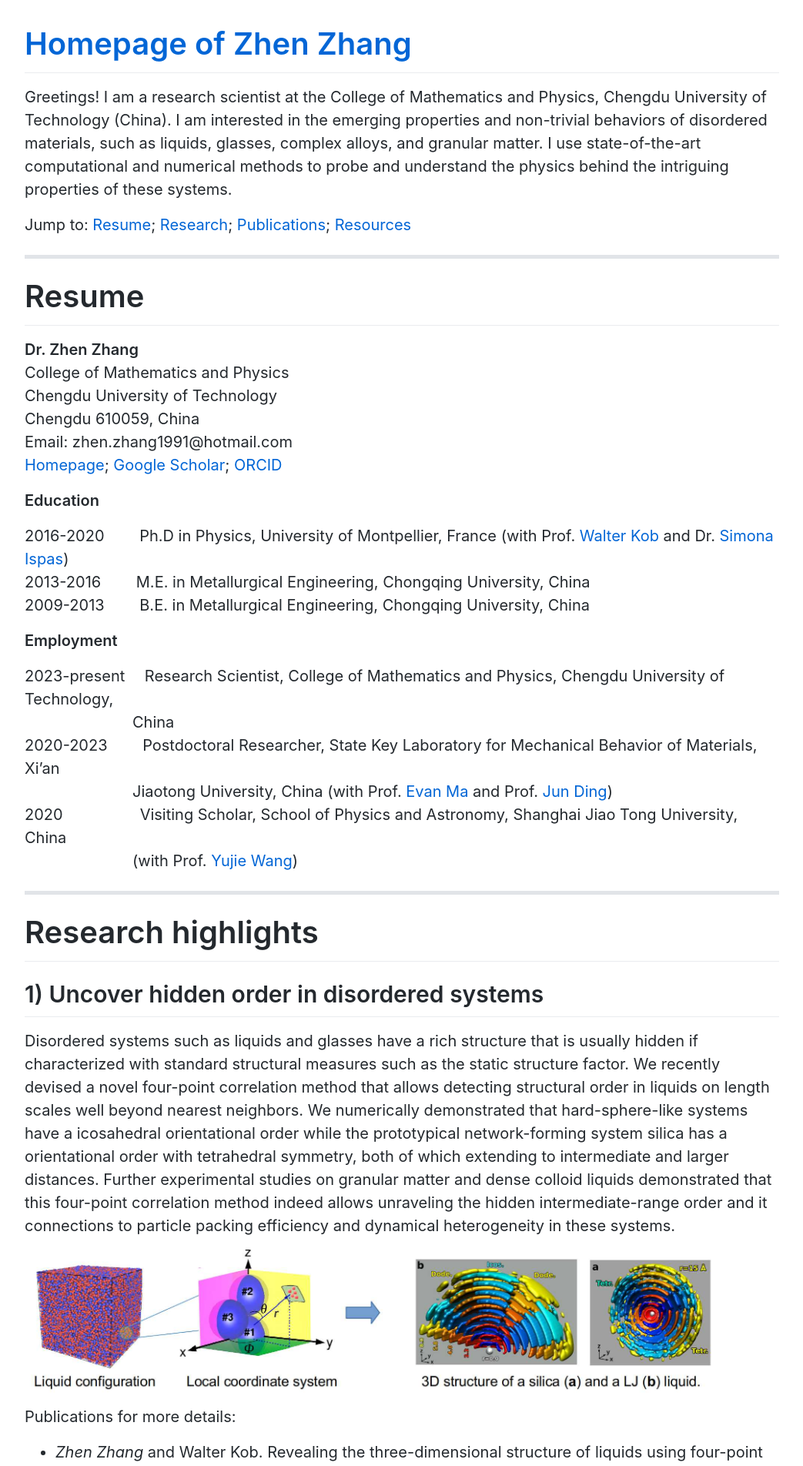
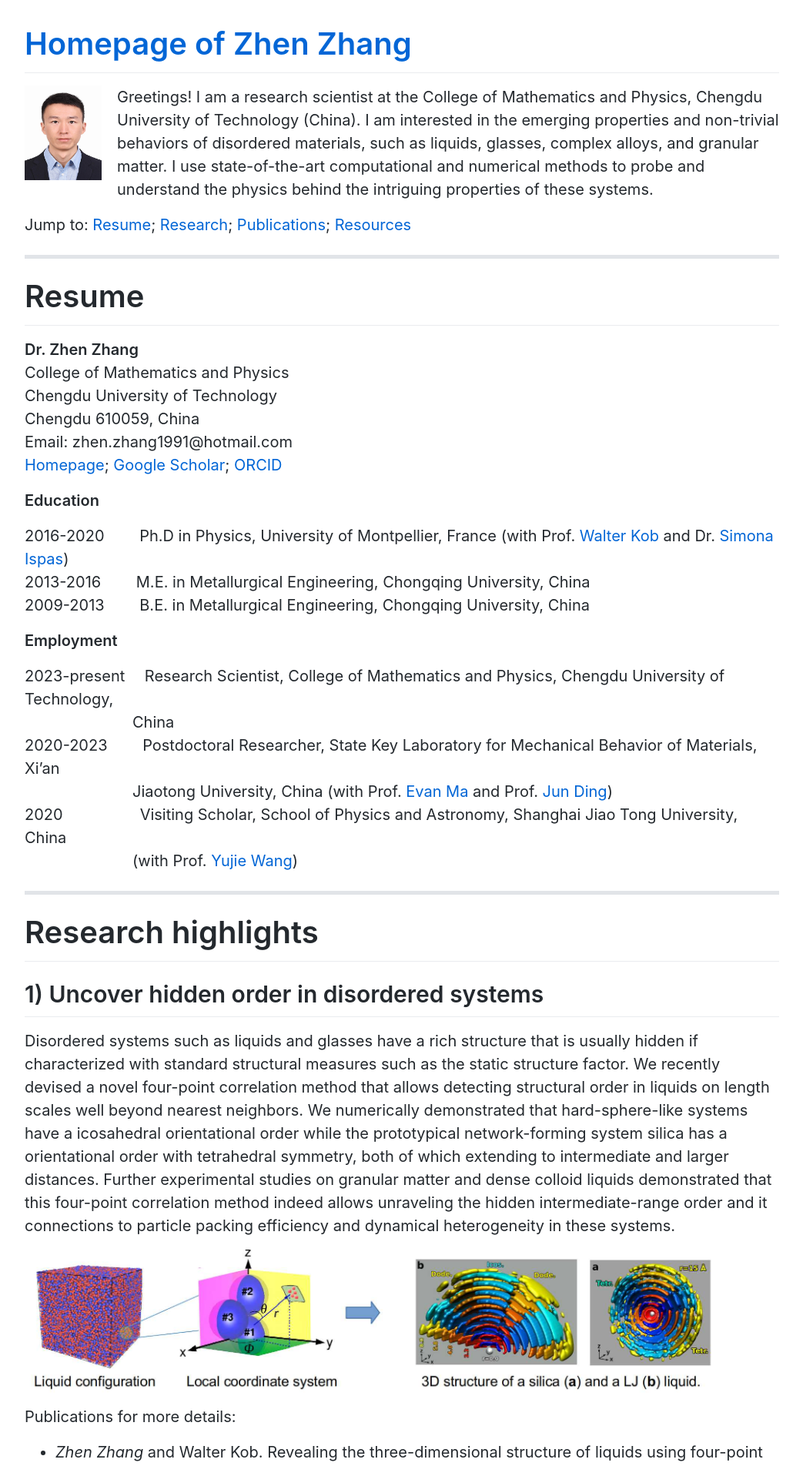
Before and after one commit to zhenzhang1991/zhenzhang1991.github.io, a Jekyll site: the page built from index.md, in a window 1280 px wide. Shown: the top 1904 px of the page at 77% size, without its empty margins (118-1161 px from the left). Built offline with Jekyll 4.4.1, drawn with Linux system fonts in a browser that asks for light colours; Markdown is read by kramdown in place of the engine named in the settings; comment, search, counter and statistics services are not loaded.

Commit message:
Update index.md

```diff
--- a/index.md
+++ b/index.md
@@ -1,7 +1,7 @@
 ---
 layout: default
 ---
-
+<img align="left" src="images/me.jpg" width="100">
 Greetings! I am a research scientist at the College of Mathematics and Physics, Chengdu University of Technology (China). I am interested in the emerging properties and non-trivial behaviors of disordered materials, such as liquids, glasses, complex alloys, and granular matter. I use state-of-the-art computational and numerical methods to probe and understand the physics behind the intriguing properties of these systems.
 
 Jump to: [Resume](#resume); [Research](#research-highlights); [Publications](#publications); [Resources](#resources)
```
